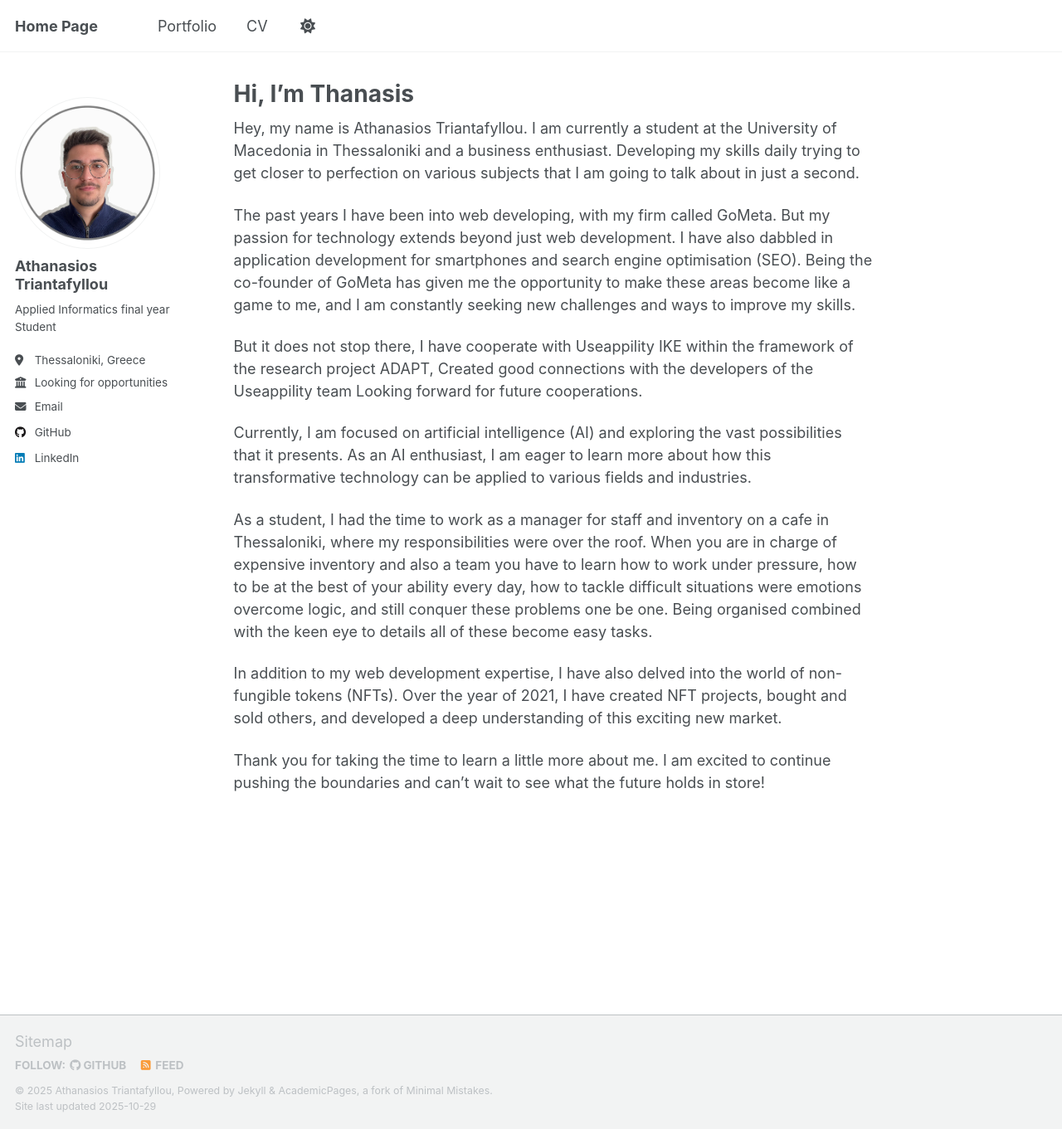
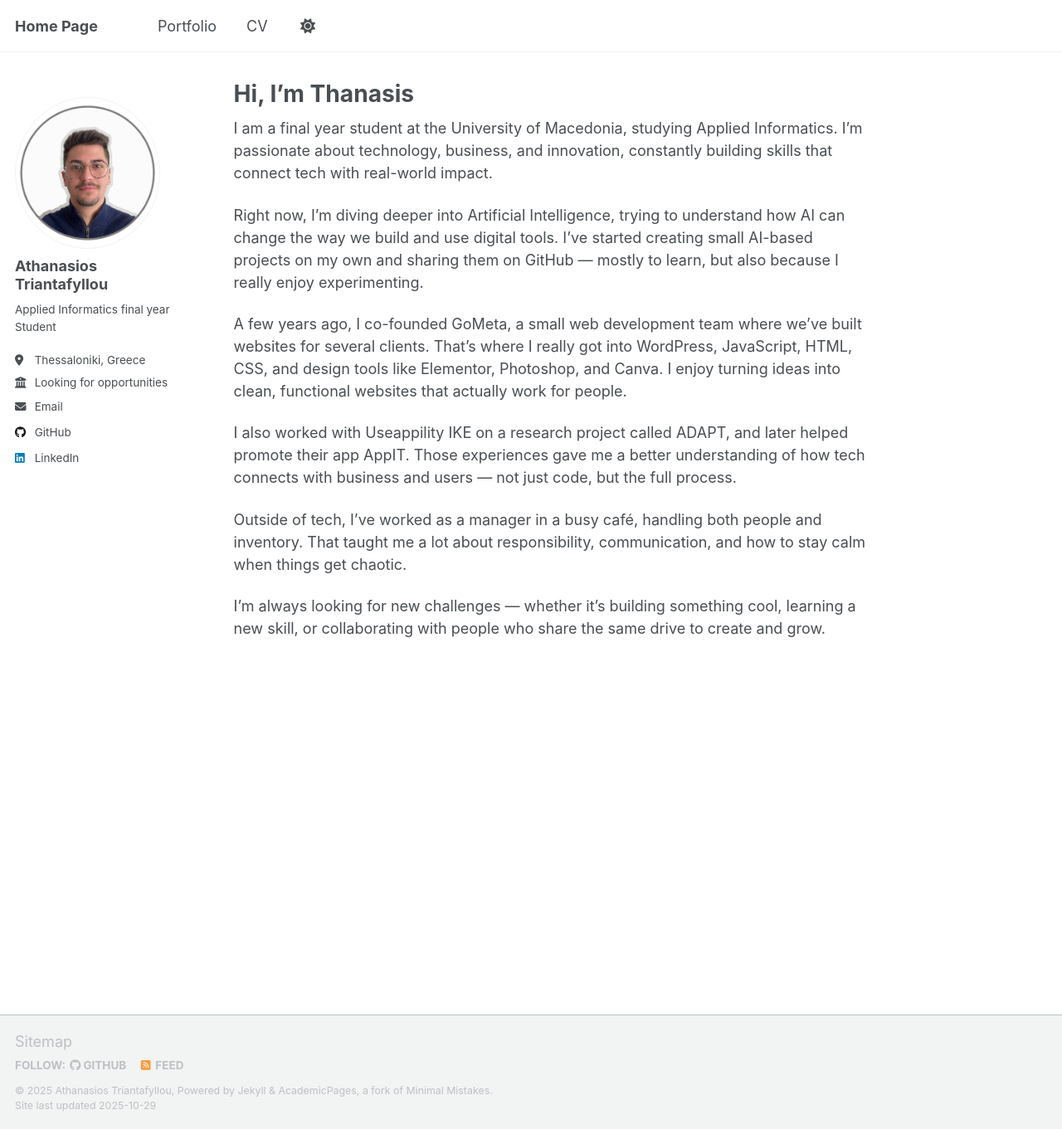
Before and after one commit to AthTriantafyllou/AthTriantafyllou.github.io, a Jekyll site: the page built from _pages/about.md, in a window 1280 px wide and 1361 px high. Shown: the whole window at 83% size. Built offline with Jekyll 4.4.1, drawn with Linux system fonts in a browser that asks for light colours; a script that is not in the unit is left out.

Commit message:
Update about.md

```diff
--- a/_pages/about.md
+++ b/_pages/about.md
@@ -7,22 +7,20 @@ redirect_from:
   - /about.html
 ---
 
-Hey, my name is Athanasios Triantafyllou. I am currently a student at the University of Macedonia in Thessaloniki and a business enthusiast. Developing my skills daily trying to get closer to perfection on various subjects that I am going to talk about in just a second.
+I am a final year student at the University of Macedonia, studying Applied Informatics.
+I’m passionate about technology, business, and innovation, constantly building skills that connect tech with real-world impact.
 
 
-The past years I have been into web developing, with my firm called GoMeta. But my passion for technology extends beyond just web development. I have also dabbled in application development for smartphones and search engine optimisation (SEO). Being the co-founder of GoMeta has given me the opportunity to make these areas become like a game to me, and I am constantly seeking new challenges and ways to improve my skills.
+Right now, I’m diving deeper into Artificial Intelligence, trying to understand how AI can change the way we build and use digital tools. I’ve started creating small AI-based projects on my own and sharing them on GitHub — mostly to learn, but also because I really enjoy experimenting.
 
 
-But it does not stop there, I have cooperate with Useappility IKE within the framework of the research project ADAPT, Created good connections with the developers of the Useappility team Looking forward for future cooperations.
+A few years ago, I co-founded GoMeta, a small web development team where we’ve built websites for several clients. That’s where I really got into WordPress, JavaScript, HTML, CSS, and design tools like Elementor, Photoshop, and Canva. I enjoy turning ideas into clean, functional websites that actually work for people.
 
 
-Currently, I am focused on artificial intelligence (AI) and exploring the vast possibilities that it presents. As an AI enthusiast, I am eager to learn more about how this transformative technology can be applied to various fields and industries.
+I also worked with Useappility IKE on a research project called ADAPT, and later helped promote their app AppIT. Those experiences gave me a better understanding of how tech connects with business and users — not just code, but the full process.
 
 
-As a student, I had the time to work as a manager for staff and inventory on a cafe in Thessaloniki, where my responsibilities were over the roof. When you are in charge of expensive inventory and also a team you have to learn how to work under pressure, how to be at the best of your ability every day, how to tackle difficult situations were emotions overcome logic, and still conquer these problems one be one. Being organised combined with the keen eye to details all of these become easy tasks.
+Outside of tech, I’ve worked as a manager in a busy café, handling both people and inventory. That taught me a lot about responsibility, communication, and how to stay calm when things get chaotic.
 
 
-In addition to my web development expertise, I have also delved into the world of non-fungible tokens (NFTs). Over the year of 2021, I have created NFT projects, bought and sold others, and developed a deep understanding of this exciting new market.
-
-
-Thank you for taking the time to learn a little more about me. I am excited to continue pushing the boundaries and can't wait to see what the future holds in store!
+I’m always looking for new challenges — whether it’s building something cool, learning a new skill, or collaborating with people who share the same drive to create and grow.
```
